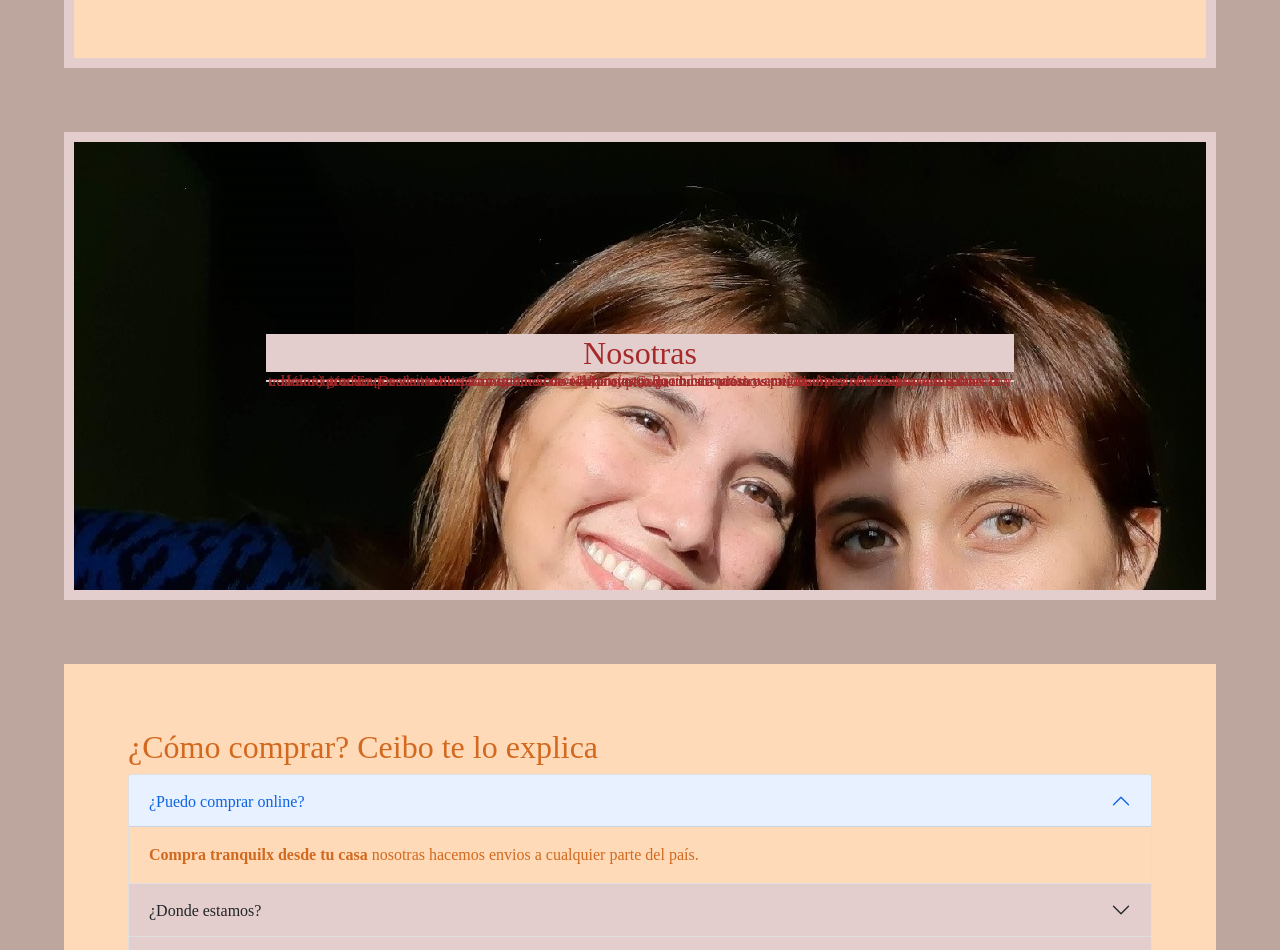
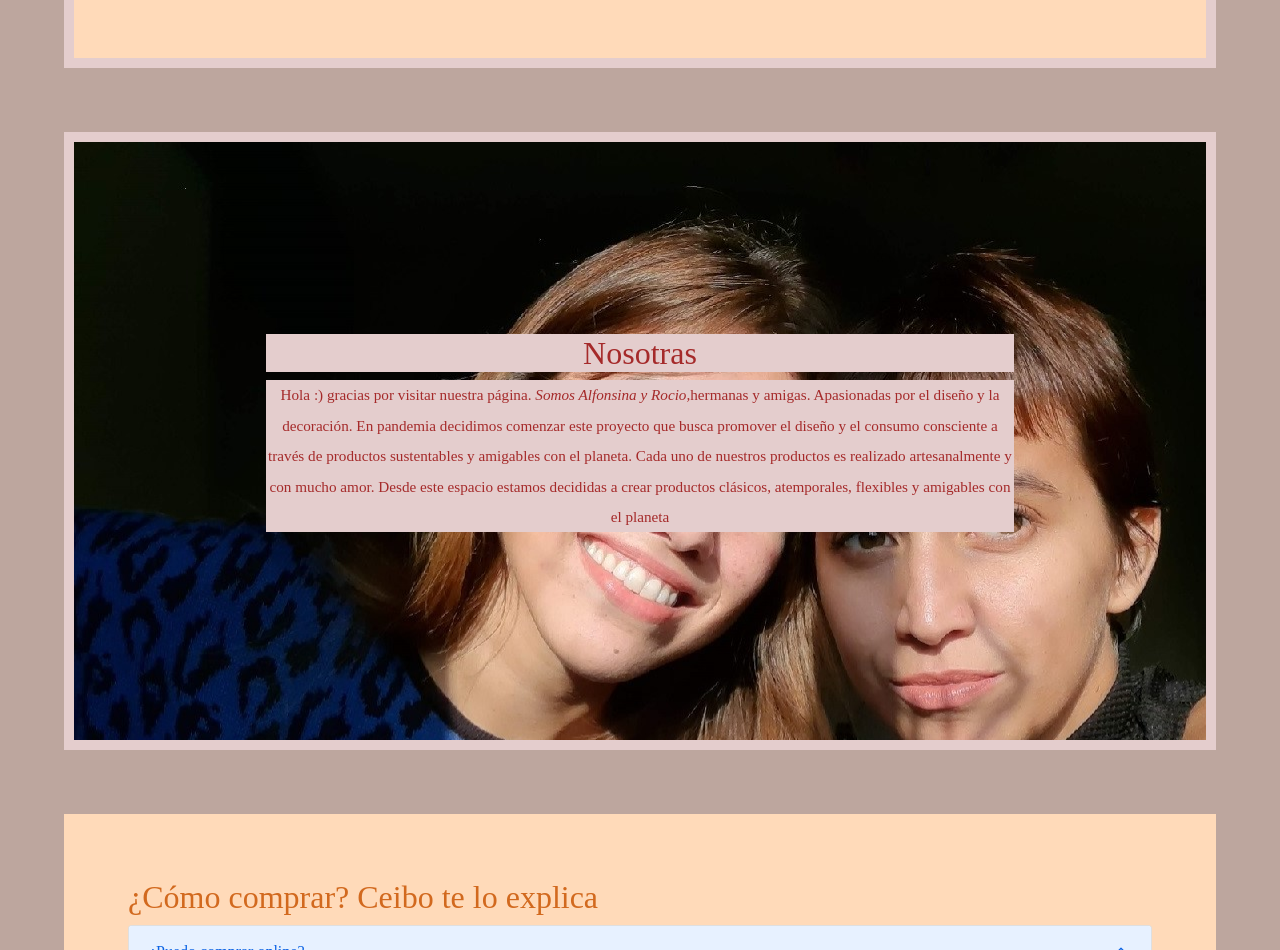
Before and after one commit to rociosilva/proyecto-ceibo, a website: page index.html in a window 1280 px wide. Shown: the part 1440-2390 px from the top of the page. Drawn offline with nearby package versions, Linux system fonts and the light colour scheme; a web font is replaced by a local one.

Commit message:
commit final

```diff
--- a/scss/secciones/_nosotras.scss
+++ b/scss/secciones/_nosotras.scss
@@ -10,7 +10,7 @@
     padding: 15%;
     color: $texto-secundario;
     font-family: $texto;
-    line-height: 2%;
+    line-height: 2;
     text-align: center;
     font-size: 95%;
 }
```
Also changed, not shown: css/style.css.
